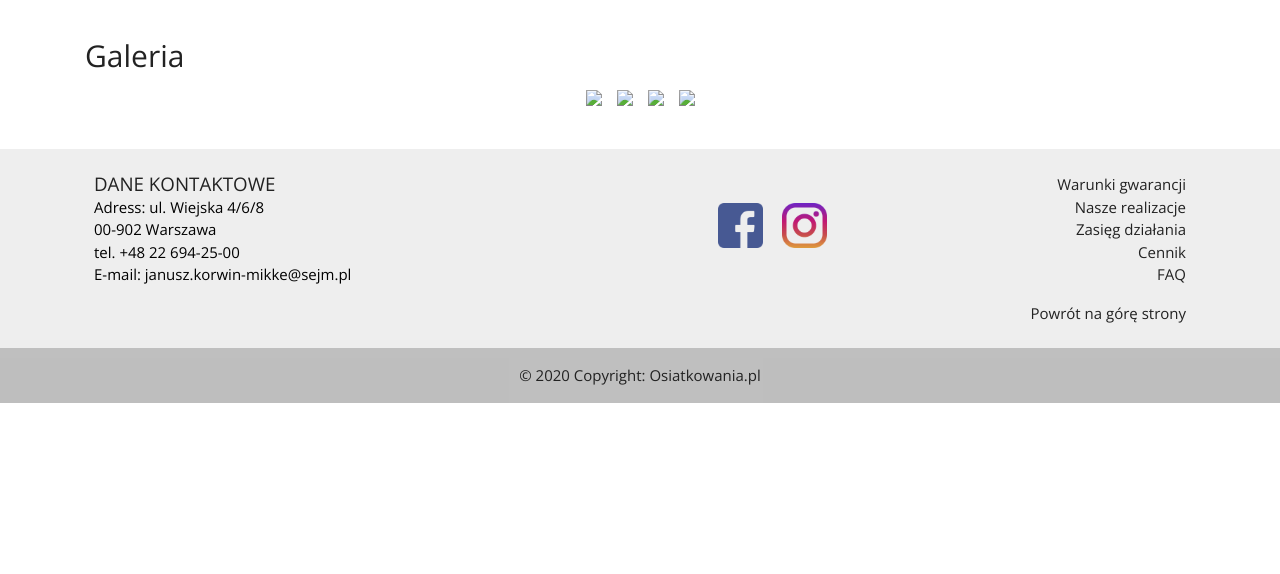
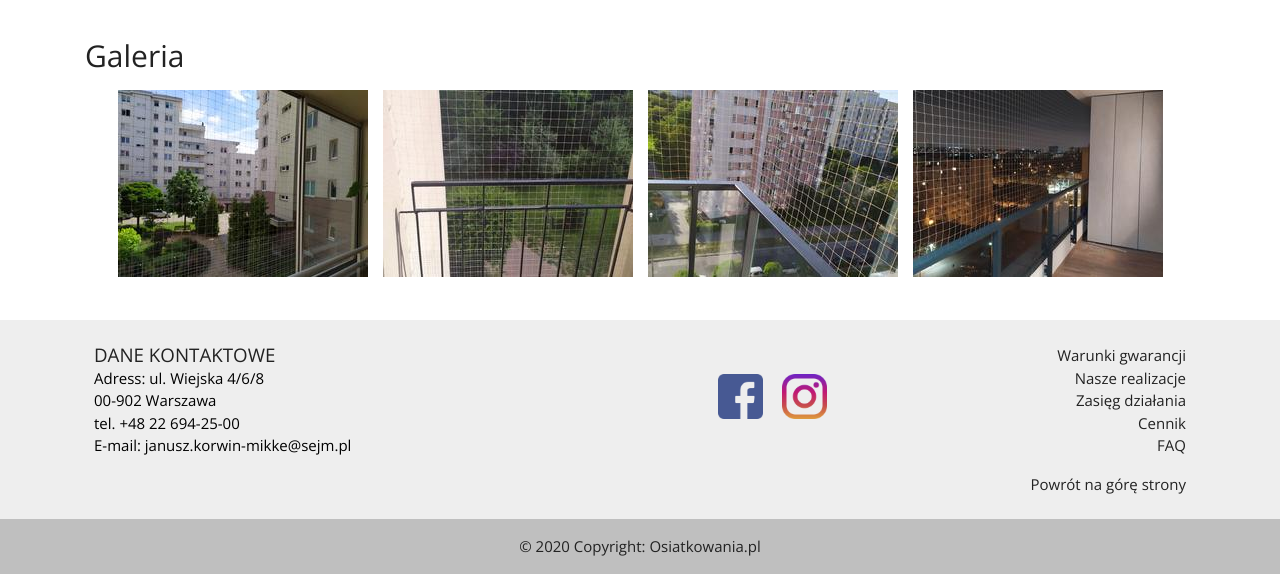
Before and after one commit to BartMJ/osiatkowania, a plain HTML site: page gallery.html in a window 1280 px wide. Shown: the part 913-1487 px from the top of the page. Before the commit the page ends 1316 px from the top, so only its background shows below. Drawn offline with nearby package versions, Linux system fonts and the light colour scheme.

Commit message:
Add files via upload

```diff
--- a/gallery.html
+++ b/gallery.html
@@ -59,16 +59,16 @@
   <h2>Galeria</h2>
   <div class="gallery-con">
       <div class="">
-        <img src="./img/thumbnails/1_thumbnail.jpg" onclick="openModal();currentSlide(1)"><!-- Small pictures -->
+        <img src="./img/thumbnails/thumbnail_1.jpg" onclick="openModal();currentSlide(1)"><!-- Small pictures -->
       </div>
       <div class="">
-        <img src="./img/thumbnails/2_thumbnail.jpg" onclick="openModal();currentSlide(2)"><!-- Small pictures -->
+        <img src="./img/thumbnails/thumbnail_2.jpg" onclick="openModal();currentSlide(2)"><!-- Small pictures -->
       </div>
       <div class="">
-        <img src="./img/thumbnails/3_thumbnail.jpg" onclick="openModal();currentSlide(3)"><!-- Small pictures -->
+        <img src="./img/thumbnails/thumbnail_3.jpg" onclick="openModal();currentSlide(3)"><!-- Small pictures -->
       </div>
       <div class="">
-        <img src="./img/thumbnails/4_thumbnail.jpg" onclick="openModal();currentSlide(4)"><!-- Small pictures -->
+        <img src="./img/thumbnails/thumbnail_4.jpg" onclick="openModal();currentSlide(4)"><!-- Small pictures -->
       </div>
   </div>
 </div>
```
